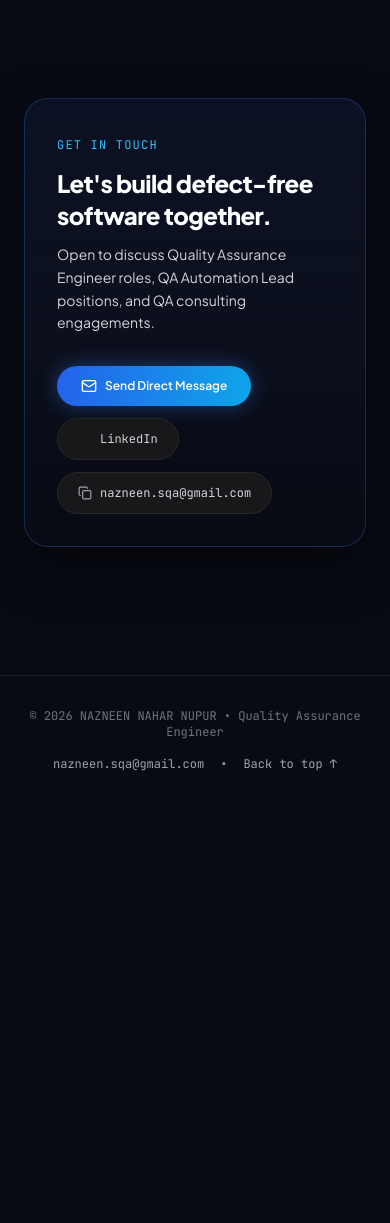
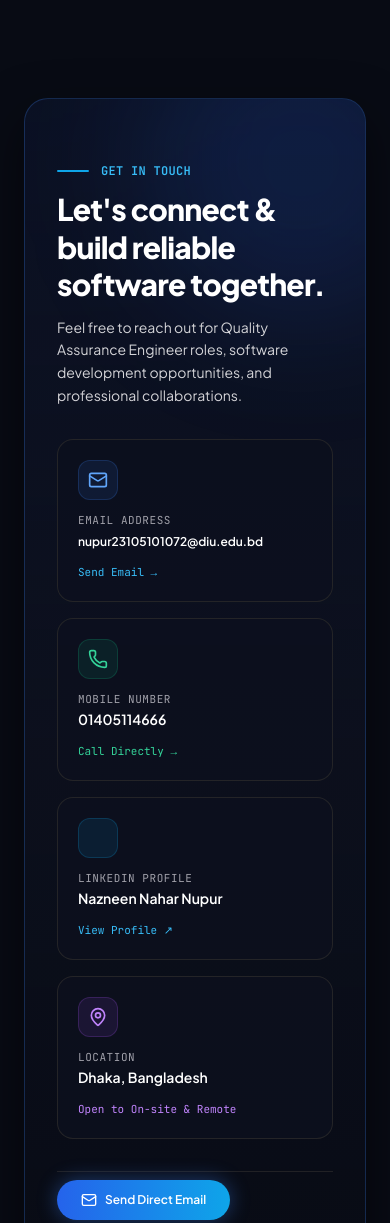
Before and after one commit to nupurDIU/portfolio, a plain HTML site: page index.html in a window 390 px wide. Shown: the part 8165-9388 px from the top of the page. Before the commit the page ends 8969 px from the top, so only its background shows below. Drawn offline with nearby package versions, Linux system fonts and the light colour scheme.

Commit message:
feat: update contact section with official phone, DIU email, and LinkedIn from CV

```diff
--- a/assets/js/main.js
+++ b/assets/js/main.js
@@ -111,7 +111,7 @@ document.addEventListener('DOMContentLoaded', () => {
   /* --------------------------------------------------------------------------
      4. CLIPBOARD HANDLER (Email copy)
      -------------------------------------------------------------------------- */
-  const EMAIL = 'nazneen.sqa@gmail.com';
+  const EMAIL = 'nupur23105101072@diu.edu.bd';
 
   function copyEmail() {
     navigator.clipboard.writeText(EMAIL).then(() => {
--- a/index.html
+++ b/index.html
@@ -96,7 +96,7 @@
         </button>
 
         <!-- Hire Me CTA Button -->
-        <a href="mailto:nazneen.sqa@gmail.com" class="px-4 sm:px-5 py-1.5 rounded-full bg-gradient-to-r from-blue-600 to-sky-500 hover:from-blue-500 hover:to-sky-400 text-white text-xs sm:text-sm font-semibold shadow-[0_0_25px_rgba(59,130,246,0.5)] active:scale-95 transition-all flex items-center gap-1.5">
+        <a href="mailto:nupur23105101072@diu.edu.bd" class="px-4 sm:px-5 py-1.5 rounded-full bg-gradient-to-r from-blue-600 to-sky-500 hover:from-blue-500 hover:to-sky-400 text-white text-xs sm:text-sm font-semibold shadow-[0_0_25px_rgba(59,130,246,0.5)] active:scale-95 transition-all flex items-center gap-1.5">
           <i data-lucide="send" class="w-3.5 h-3.5"></i>
           <span>Hire Me</span>
         </a>
@@ -145,13 +145,13 @@
           <!-- Action Buttons (Contact Me & Download CV) -->
           <div class="flex flex-wrap items-center gap-4 pt-3">
             <!-- Contact Me Button -->
-            <a href="mailto:nazneen.sqa@gmail.com" class="px-6 py-3 rounded-full bg-gradient-to-r from-blue-600 to-sky-500 hover:from-blue-500 hover:to-sky-400 text-white font-semibold text-xs sm:text-sm flex items-center gap-2 shadow-[0_0_25px_rgba(59,130,246,0.5)] active:scale-95 transition-all">
+            <a href="mailto:nupur23105101072@diu.edu.bd" class="px-6 py-3 rounded-full bg-gradient-to-r from-blue-600 to-sky-500 hover:from-blue-500 hover:to-sky-400 text-white font-semibold text-xs sm:text-sm flex items-center gap-2 shadow-[0_0_25px_rgba(59,130,246,0.5)] active:scale-95 transition-all">
               <i data-lucide="mail" class="w-4 h-4"></i>
               <span>Contact Me →</span>
             </a>
 
             <!-- Download CV Button -->
-            <a href="mailto:nazneen.sqa@gmail.com?subject=Request%20CV%20-%20Nazneen%20Nahar%20Nupur" id="download-cv-btn" class="px-6 py-3 rounded-full border border-zinc-700/80 hover:border-zinc-500 bg-[#0c101d]/60 text-zinc-200 font-medium text-xs sm:text-sm flex items-center gap-2 hover:bg-zinc-800/80 active:scale-95 transition-all">
+            <a href="mailto:nupur23105101072@diu.edu.bd?subject=Request%20CV%20-%20Nazneen%20Nahar%20Nupur" id="download-cv-btn" class="px-6 py-3 rounded-full border border-zinc-700/80 hover:border-zinc-500 bg-[#0c101d]/60 text-zinc-200 font-medium text-xs sm:text-sm flex items-center gap-2 hover:bg-zinc-800/80 active:scale-95 transition-all">
               <i data-lucide="download" class="w-4 h-4 text-zinc-400"></i>
               <span>Download CV</span>
             </a>
@@ -977,19 +977,94 @@
 
 
     <!-- CONTACT SECTION -->
-    <section id="contact" class="p-8 sm:p-12 rounded-3xl border border-blue-500/25 bg-gradient-to-b from-blue-950/25 via-[#0d111f]/85 to-[#080b14] space-y-6 relative overflow-hidden shadow-[0_20px_50px_rgba(0,0,0,0.5)] scroll-mt-28">
-      <div class="max-w-xl space-y-3">
-        <span class="text-xs font-mono uppercase tracking-widest text-sky-400">Get in Touch</span>
-        <h2 class="text-2xl sm:text-4xl font-extrabold tracking-tight text-white">Let's build defect-free software together.</h2>
-        <p class="text-sm text-zinc-300 leading-relaxed">
-          Open to discuss Quality Assurance Engineer roles, QA Automation Lead positions, and QA consulting engagements.
+    <section id="contact" class="p-8 sm:p-12 rounded-3xl border border-blue-500/25 bg-gradient-to-b from-blue-950/25 via-[#0d111f]/85 to-[#080b14] space-y-8 relative overflow-hidden shadow-[0_20px_50px_rgba(0,0,0,0.5)] scroll-mt-28">
+
+      <!-- Ambient Glow Behind Contact -->
+      <div class="pointer-events-none absolute -top-24 -right-24 w-80 h-80 rounded-full bg-blue-600/15 blur-3xl -z-0"></div>
+
+      <div class="max-w-2xl space-y-3 relative z-10">
+        <div class="flex items-center gap-3 text-sky-400 font-semibold text-sm">
+          <span class="w-8 h-[2px] bg-sky-500 rounded-full inline-block"></span>
+          <span class="tracking-wide uppercase font-mono text-xs">Get in Touch</span>
+        </div>
+        <h2 class="text-3xl sm:text-4xl font-extrabold tracking-tight text-white leading-tight">
+          Let's connect & build reliable software together.
+        </h2>
+        <p class="text-sm sm:text-base text-zinc-300 leading-relaxed">
+          Feel free to reach out for Quality Assurance Engineer roles, software development opportunities, and professional collaborations.
         </p>
       </div>
 
-      <div class="flex flex-wrap items-center gap-3 pt-2">
-        <a href="mailto:nazneen.sqa@gmail.com" class="px-6 py-3 rounded-full bg-gradient-to-r from-blue-600 to-sky-500 hover:from-blue-500 hover:to-sky-400 text-white font-semibold text-xs sm:text-sm flex items-center justify-center gap-2 shadow-[0_0_20px_rgba(59,130,246,0.4)] active:scale-95 transition-all">
+      <!-- Contact Info Cards Grid (From CV) -->
+      <div class="grid grid-cols-1 sm:grid-cols-2 lg:grid-cols-4 gap-4 relative z-10">
+
+        <!-- Card 1: Email -->
+        <a href="mailto:nupur23105101072@diu.edu.bd" class="spotlight-card group p-5 rounded-2xl border border-zinc-800/90 bg-[#0d111f]/80 hover:border-blue-500/50 hover:shadow-[0_0_20px_rgba(59,130,246,0.2)] transition-all flex flex-col justify-between">
+          <div class="space-y-3">
+            <div class="w-10 h-10 rounded-xl bg-blue-500/10 border border-blue-500/20 flex items-center justify-center text-blue-400 group-hover:scale-110 transition-transform">
+              <i data-lucide="mail" class="w-5 h-5"></i>
+            </div>
+            <div>
+              <span class="text-[11px] font-mono text-zinc-400 uppercase tracking-wider block">Email Address</span>
+              <span class="text-xs sm:text-sm font-semibold text-white group-hover:text-sky-300 transition-colors break-all">nupur23105101072@diu.edu.bd</span>
+            </div>
+          </div>
+          <span class="text-[11px] text-sky-400 font-mono mt-3 flex items-center gap-1">Send Email →</span>
+        </a>
+
+        <!-- Card 2: Phone / Mobile -->
+        <a href="tel:01405114666" class="spotlight-card group p-5 rounded-2xl border border-zinc-800/90 bg-[#0d111f]/80 hover:border-emerald-500/50 hover:shadow-[0_0_20px_rgba(16,185,129,0.2)] transition-all flex flex-col justify-between">
+          <div class="space-y-3">
+            <div class="w-10 h-10 rounded-xl bg-emerald-500/10 border border-emerald-500/20 flex items-center justify-center text-emerald-400 group-hover:scale-110 transition-transform">
+              <i data-lucide="phone" class="w-5 h-5"></i>
+            </div>
+            <div>
+              <span class="text-[11px] font-mono text-zinc-400 uppercase tracking-wider block">Mobile Number</span>
+              <span class="text-sm font-semibold text-white group-hover:text-emerald-300 transition-colors">01405114666</span>
+            </div>
+          </div>
+          <span class="text-[11px] text-emerald-400 font-mono mt-3 flex items-center gap-1">Call Directly →</span>
+        </a>
+
+        <!-- Card 3: LinkedIn -->
+        <a href="https://bit.ly/3TplxHd" target="_blank" rel="noopener noreferrer" class="spotlight-card group p-5 rounded-2xl border border-zinc-800/90 bg-[#0d111f]/80 hover:border-sky-500/50 hover:shadow-[0_0_20px_rgba(56,189,248,0.2)] transition-all flex flex-col justify-between">
+          <div class="space-y-3">
+            <div class="w-10 h-10 rounded-xl bg-sky-500/10 border border-sky-500/20 flex items-center justify-center text-sky-400 group-hover:scale-110 transition-transform">
+              <i data-lucide="linkedin" class="w-5 h-5"></i>
+            </div>
+            <div>
+              <span class="text-[11px] font-mono text-zinc-400 uppercase tracking-wider block">LinkedIn Profile</span>
+              <span class="text-sm font-semibold text-white group-hover:text-sky-300 transition-colors">Nazneen Nahar Nupur</span>
+            </div>
+          </div>
+          <span class="text-[11px] text-sky-400 font-mono mt-3 flex items-center gap-1">View Profile ↗</span>
+        </a>
+
+        <!-- Card 4: Location -->
+        <div class="spotlight-card p-5 rounded-2xl border border-zinc-800/90 bg-[#0d111f]/80 flex flex-col justify-between">
+          <div class="space-y-3">
+            <div class="w-10 h-10 rounded-xl bg-purple-500/10 border border-purple-500/20 flex items-center justify-center text-purple-400">
+              <i data-lucide="map-pin" class="w-5 h-5"></i>
+            </div>
+            <div>
+              <span class="text-[11px] font-mono text-zinc-400 uppercase tracking-wider block">Location</span>
+              <span class="text-sm font-semibold text-white">Dhaka, Bangladesh</span>
+            </div>
+          </div>
+          <span class="text-[11px] text-purple-400 font-mono mt-3">Open to On-site & Remote</span>
+        </div>
+
+      </div>
+
+      <!-- Action Buttons Row -->
+      <div class="flex flex-wrap items-center gap-3 pt-2 relative z-10 border-t border-zinc-800/80">
+        <a href="mailto:nupur23105101072@diu.edu.bd" class="px-6 py-3 rounded-full bg-gradient-to-r from-blue-600 to-sky-500 hover:from-blue-500 hover:to-sky-400 text-white font-semibold text-xs sm:text-sm flex items-center justify-center gap-2 shadow-[0_0_20px_rgba(59,130,246,0.4)] active:scale-95 transition-all">
           <i data-lucide="mail" class="w-4 h-4"></i>
-          <span>Send Direct Message</span>
+          <span>Send Direct Email</span>
+        </a>
+        <a href="tel:01405114666" class="px-5 py-3 rounded-full bg-zinc-900 border border-zinc-800 text-zinc-300 hover:text-white hover:border-emerald-500/50 font-mono text-xs flex items-center justify-center gap-2 transition-all">
+          <i data-lucide="phone" class="w-3.5 h-3.5 text-emerald-400"></i>
+          <span>01405114666</span>
         </a>
         <a href="https://bit.ly/3TplxHd" target="_blank" rel="noopener noreferrer" class="px-5 py-3 rounded-full bg-zinc-900 border border-zinc-800 text-zinc-300 hover:text-white hover:border-blue-500/50 font-mono text-xs flex items-center justify-center gap-2 transition-all">
           <i data-lucide="linkedin" class="w-3.5 h-3.5 text-blue-400"></i>
@@ -997,9 +1072,10 @@
         </a>
         <button id="copy-footer-email-btn" class="px-5 py-3 rounded-full bg-zinc-900 border border-zinc-800 text-zinc-300 hover:text-white hover:border-zinc-700 font-mono text-xs flex items-center justify-center gap-2 transition-all">
           <i data-lucide="copy" class="w-3.5 h-3.5 text-zinc-400"></i>
-          <span>nazneen.sqa@gmail.com</span>
+          <span>Copy Email</span>
         </button>
       </div>
+
     </section>
 
   </main>
@@ -1007,9 +1083,11 @@
   <!-- Clean Minimal Footer -->
   <footer class="border-t border-zinc-800/80 py-8 text-center font-mono text-xs text-zinc-500">
     <div class="max-w-5xl mx-auto px-6 flex flex-col sm:flex-row items-center justify-between gap-4">
-      <div>© 2026 NAZNEEN NAHAR NUPUR • Quality Assurance Engineer</div>
+      <div>© 2026 NAZNEEN NAHAR NUPUR • Dhaka, Bangladesh • 01405114666</div>
       <div class="flex items-center gap-4 text-zinc-400">
-        <a href="mailto:nazneen.sqa@gmail.com" class="hover:text-sky-400 transition-colors">nazneen.sqa@gmail.com</a>
+        <a href="mailto:nupur23105101072@diu.edu.bd" class="hover:text-sky-400 transition-colors">nupur23105101072@diu.edu.bd</a>
+        <span>•</span>
+        <a href="https://bit.ly/3TplxHd" target="_blank" rel="noopener noreferrer" class="hover:text-blue-400 transition-colors">LinkedIn</a>
         <span>•</span>
         <a href="#home" class="hover:text-white transition-colors">Back to top ↑</a>
       </div>
```
Also changed, not shown: 1 other file.
